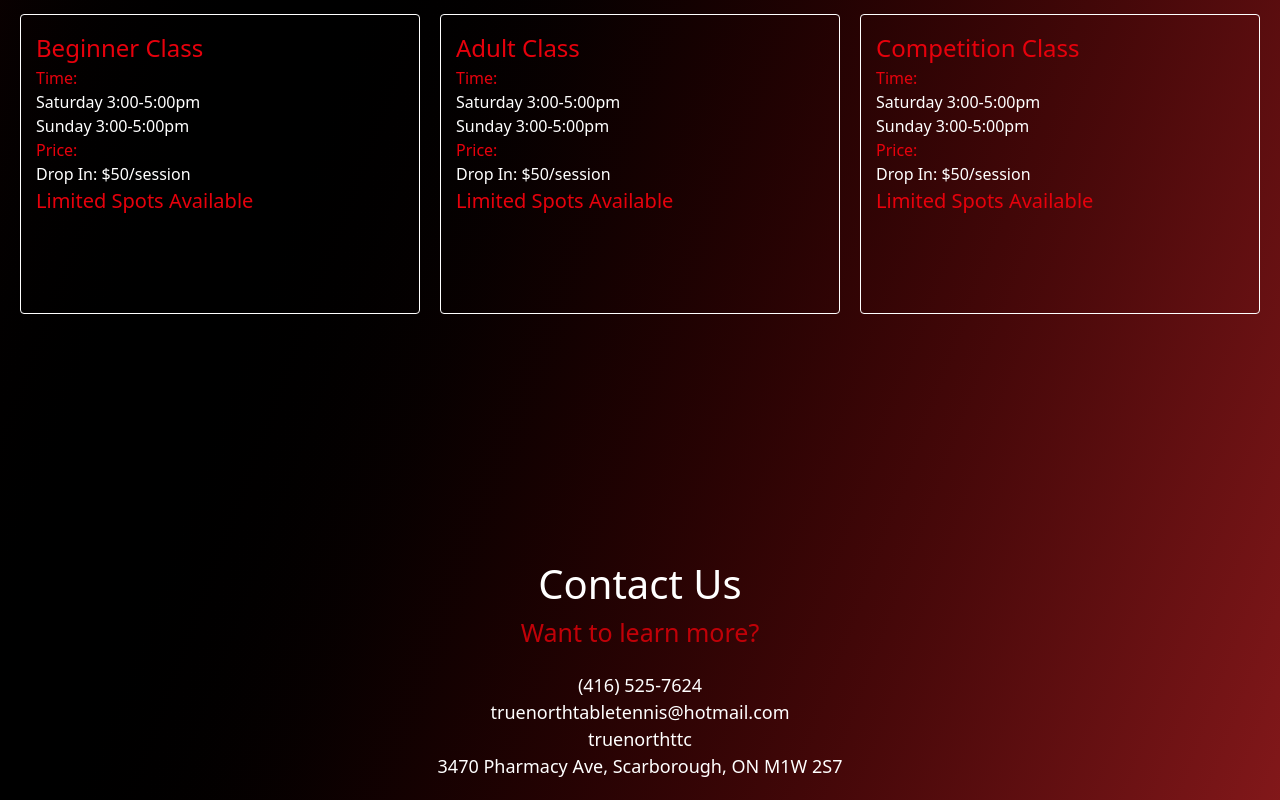
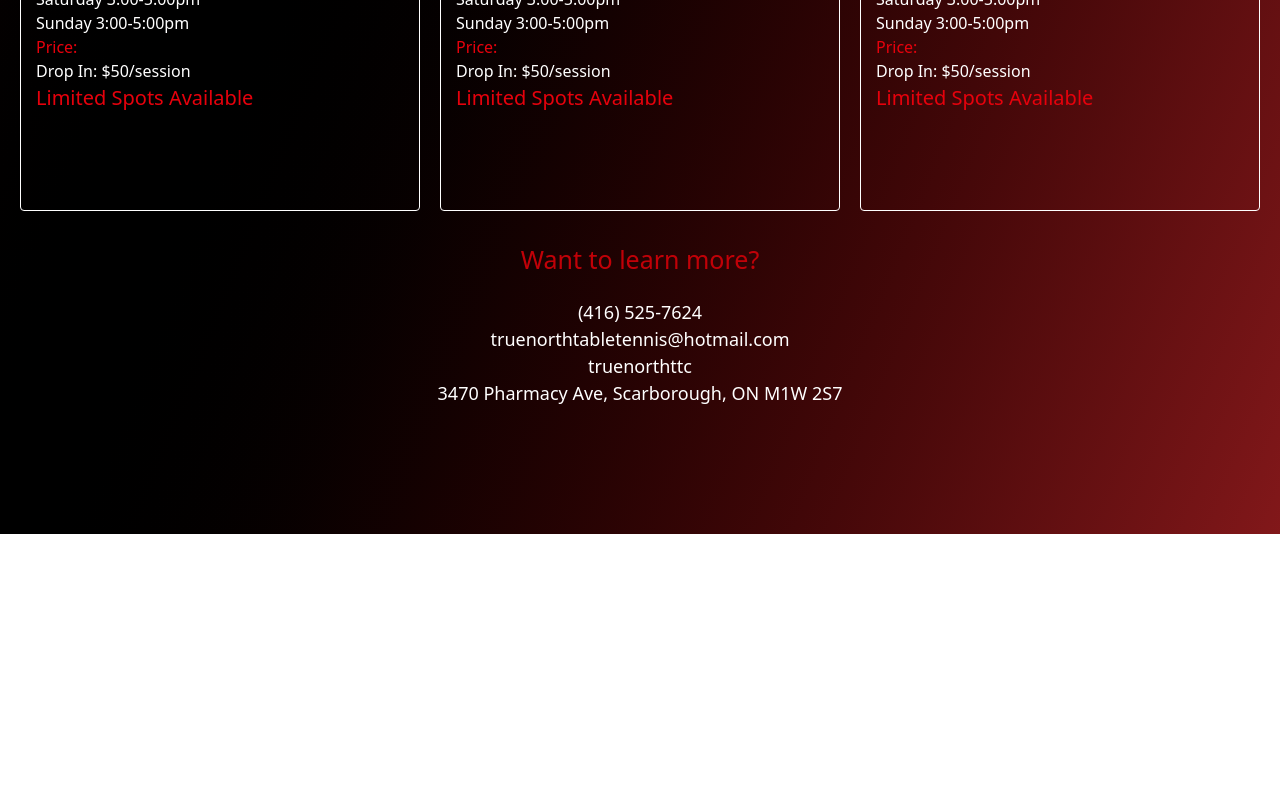
Before and after one commit to v-par23/truenorth, a React (Vite) app in the folder truenorthwebsite/: page / in a window 1280 px wide. Shown: the part 2666-3466 px from the top of the page. After the commit the page ends 3200 px from the top, so only its background shows below. Built offline with nearby package versions, Linux system fonts and the light colour scheme.

Commit message:
delete contact

```diff
--- a/truenorthwebsite/src/components/Home.jsx
+++ b/truenorthwebsite/src/components/Home.jsx
@@ -167,14 +167,8 @@ const Home = () => {
           </div>
         </div>
 
-      </div>
-    );
-    }
 
-    const Contact = () => {
-    return(
       <div className = " text-red-700 h-fit flex items-center flex-col justify-center m-[20px]">
-        <div className = "text-white text-[40px]">Contact Us</div>
 
         <div className = "text-red flex flex-col items-center text-[25px]">
           <p>Want to learn more? </p>
@@ -187,8 +181,13 @@ const Home = () => {
           <p>3470 Pharmacy Ave, Scarborough, ON M1W 2S7</p>
         </div>
       </div>
+
+      </div>
     );
     }
+
+
+
 
     return(
         <div className = " w-dvw h-fit flex flex-col items-center bg-gradient-to-br via-black from-red-900 to-red-900">
@@ -197,7 +196,6 @@ const Home = () => {
             <Intro/>
             <Coaches/>
             <Train/>
-            <Contact/>
         </div>
     );
 }
```
